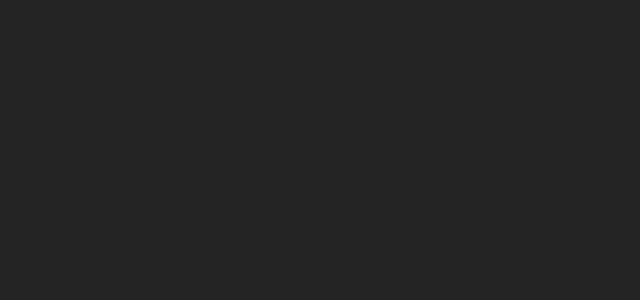
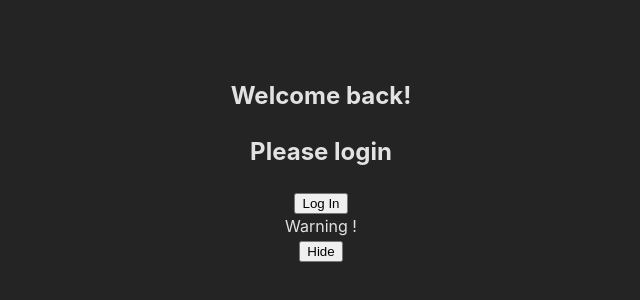
Before and after one commit to repsweet080303/react-training, a React (Vite) app in the folder vite-project-tsx/: page / in a window 1280 px wide. Shown: the part 240-540 px from the top of the page, without its empty margins (319-959 px from the left). Built offline with nearby package versions, Linux system fonts and the light colour scheme.

Commit message:
#7 example conditional render component

```diff
--- a/vite-project-tsx/src/App.tsx
+++ b/vite-project-tsx/src/App.tsx
@@ -1,12 +1,15 @@
-import './App.css'
-
+import './App.css';
+import Greeting from './conditionalRender/Greeting';
+import LoginControl from './conditionalRender/LoginControl';
+import Page from './conditionalRender/Page';
 function App() {
-
   return (
-    <div className="App">
-
+    <div className='App'>
+      <Greeting isLoggedIn={true} />
+      <LoginControl />
+      <Page/>
     </div>
-  )
+  );
 }
 
-export default App
+export default App;
--- /dev/null
+++ b/vite-project-tsx/src/conditionalRender/ButtonLog.tsx
@@ -0,0 +1,23 @@
+import React from 'react';
+
+interface PropsButton {
+  onClick: () => void;
+}
+
+function LoginButton(props: PropsButton) {
+  return (
+    <>
+      <button onClick={props.onClick}> Log In</button>
+    </>
+  );
+}
+
+function LogoutButton(props: PropsButton) {
+  return (
+    <>
+      <button onClick={props.onClick}>Log Out</button>
+    </>
+  );
+}
+
+export { LoginButton, LogoutButton };
--- /dev/null
+++ b/vite-project-tsx/src/conditionalRender/GreetUser.tsx
@@ -0,0 +1,10 @@
+
+function UserGreeting() {
+  return <h2>Welcome back!</h2>;
+}
+
+function UserLogin() {
+  return <h2>Please login</h2>;
+}
+
+export { UserGreeting, UserLogin };
--- /dev/null
+++ b/vite-project-tsx/src/conditionalRender/Greeting.tsx
@@ -0,0 +1,18 @@
+import React from 'react';
+import { UserGreeting, UserLogin } from './GreetUser';
+
+interface LoggedIn {
+  isLoggedIn: boolean;
+}
+
+function Greeting(props: LoggedIn) {
+  const isLogin = props.isLoggedIn;
+
+  if (isLogin) {
+    return <UserGreeting />;
+  } else {
+    return <UserLogin />;
+  }
+}
+
+export default Greeting;
--- /dev/null
+++ b/vite-project-tsx/src/conditionalRender/LoginControl.tsx
@@ -0,0 +1,47 @@
+import React from 'react';
+import { LoginButton, LogoutButton } from './ButtonLog';
+import Greeting from './Greeting';
+
+interface State {
+  isLoggedIn: boolean;
+}
+
+interface Props {
+  isLoggedIn: boolean;
+}
+
+class LoginControl extends React.Component<{}, State> {
+  constructor(props: Props) {
+    super(props);
+    this.handleLoginClick = this.handleLoginClick.bind(this);
+    this.handleLogoutClick = this.handleLogoutClick.bind(this);
+    this.state = { isLoggedIn: false };
+  }
+
+  handleLoginClick() {
+    this.setState({ isLoggedIn: true });
+  }
+
+  handleLogoutClick() {
+    this.setState({ isLoggedIn: false });
+  }
+
+  render() {
+    const isLoggedIn = this.state.isLoggedIn;
+
+    return (
+      <div>
+        <Greeting isLoggedIn={isLoggedIn} />
+        <div>
+          {isLoggedIn ? (
+            <LogoutButton onClick={this.handleLogoutClick} />
+          ) : (
+            <LoginButton onClick={this.handleLoginClick} />
+          )}
+        </div>
+      </div>
+    );
+  }
+}
+
+export default LoginControl;
--- /dev/null
+++ b/vite-project-tsx/src/conditionalRender/Page.tsx
@@ -0,0 +1,46 @@
+import React from 'react';
+
+interface Props {
+  warn: boolean;
+}
+
+interface State {
+  showWarning: boolean;
+}
+
+function WarningBanner(props: Props) {
+  if (!props.warn) {
+    return null;
+  }
+  return <div className='warning'> Warning !</div>;
+}
+
+class Page extends React.Component<{}, State> {
+  constructor(props: Props) {
+    super(props);
+    this.state = { showWarning: true };
+    this.handleToggleWarning = this.handleToggleWarning.bind(this);
+  }
+
+  handleToggleWarning() {
+    this.setState((state) => {
+      return {
+        ...state,
+        showWarning: !state.showWarning,
+      };
+    });
+  }
+
+  render(): React.ReactNode {
+    return (
+      <>
+        <WarningBanner warn={this.state.showWarning} />
+        <button onClick={this.handleToggleWarning}>
+          {this.state.showWarning ? 'Hide' : 'Show'}
+        </button>
+      </>
+    );
+  }
+}
+
+export default Page;
```
